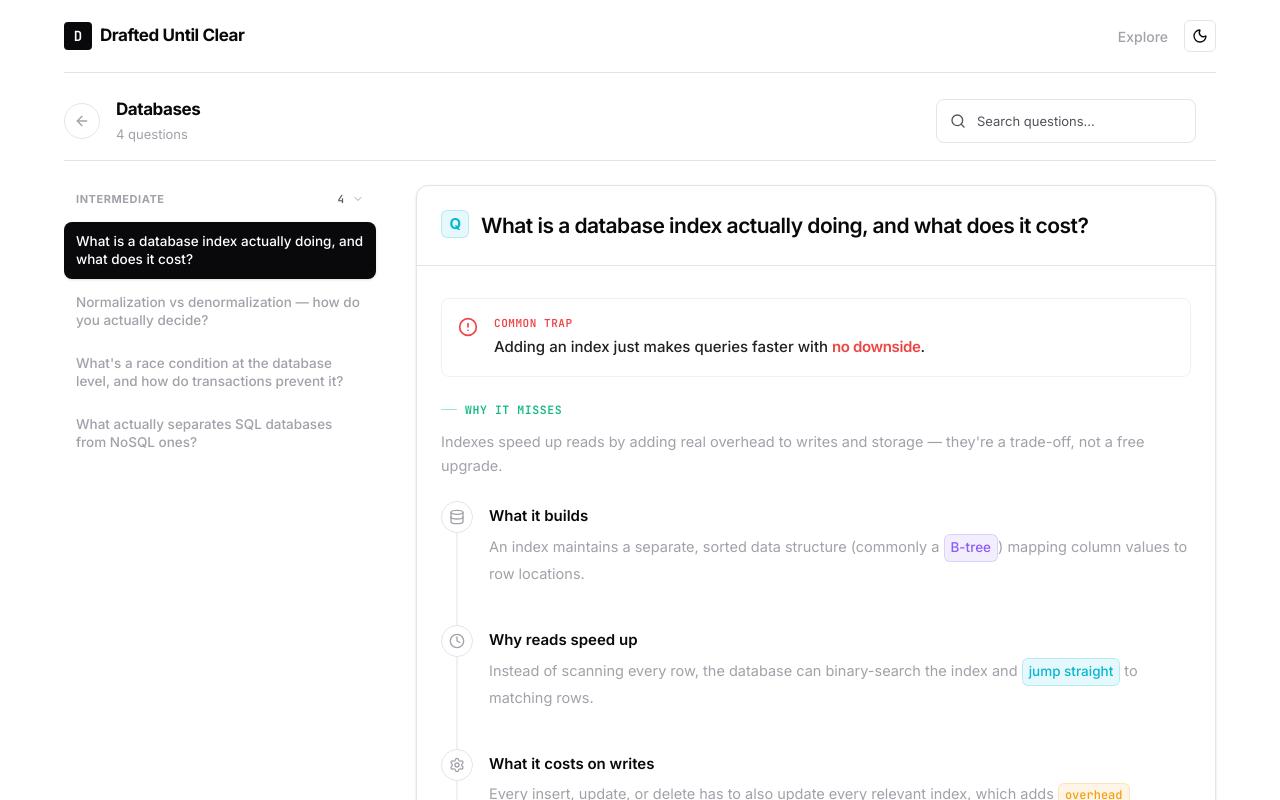
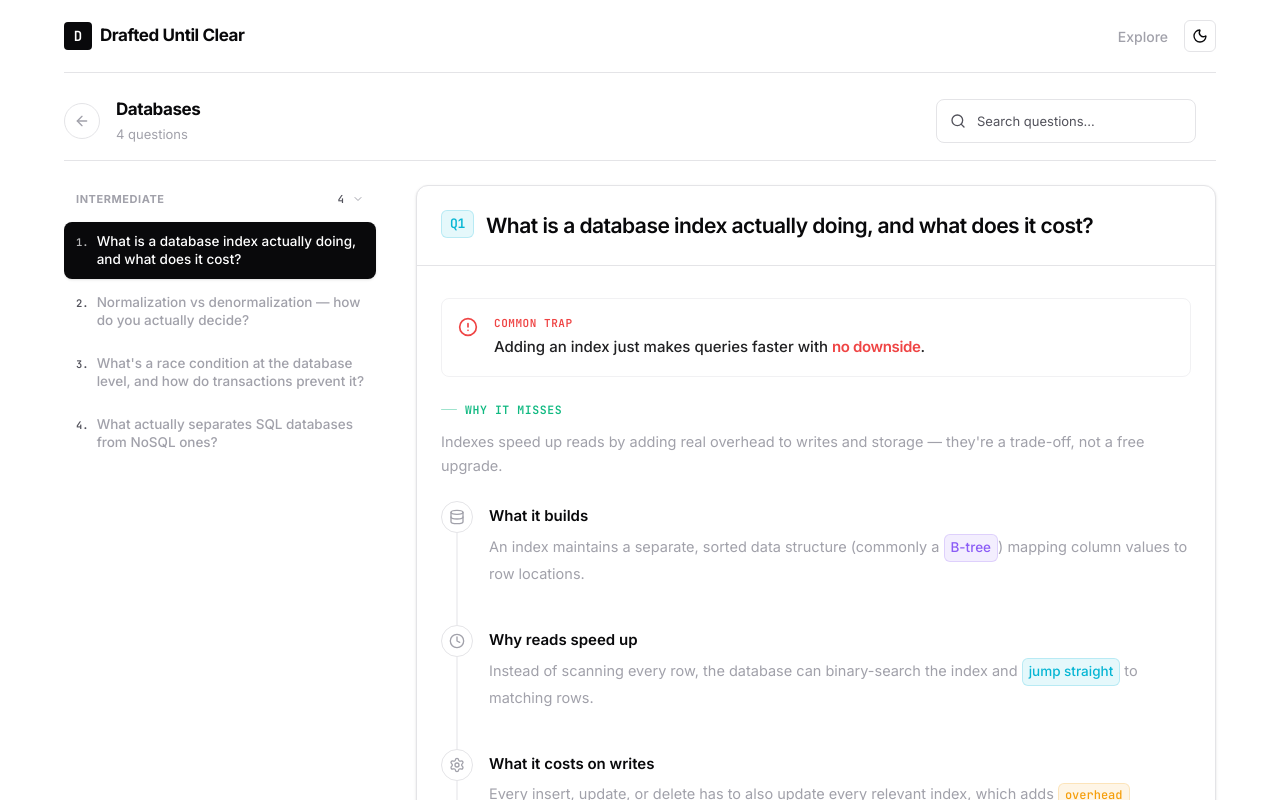
Before and after one commit to ihssmaheel-dev/drafted-until-clear, a Next.js app: page /categories/db in a window 1280 px wide. Shown: the top 800 px of the page. Built offline with nearby package versions, Linux system fonts and the light colour scheme.

Commit message:
feat: add highly styled question numbers to the sidebar and answer panel headers

```diff
--- a/src/components/categories/category-view.tsx
+++ b/src/components/categories/category-view.tsx
@@ -138,13 +138,19 @@ export function CategoryView({ category, questions }: CategoryViewProps) {
                                 }
                               }}
                               className={cn(
-                                "text-left px-3 py-2.5 rounded-lg text-[13.5px] leading-snug font-medium transition-all cursor-pointer",
+                                "flex items-start gap-2 text-left px-3 py-2.5 rounded-lg text-[13.5px] leading-snug font-medium transition-all cursor-pointer",
                                 isActive
                                   ? "bg-foreground text-background shadow-sm"
                                   : "text-text-muted hover:bg-secondary hover:text-foreground"
                               )}
                             >
-                              {q.q}
+                              <span className={cn(
+                                "font-mono text-[10.5px] font-bold mt-[3px] shrink-0",
+                                isActive ? "opacity-70" : "text-text-faint group-hover:text-text-muted"
+                              )}>
+                                {questions.findIndex(orig => orig.id === q.id) + 1}.
+                              </span>
+                              <span>{q.q}</span>
                             </button>
                           );
                         })}
@@ -158,7 +164,10 @@ export function CategoryView({ category, questions }: CategoryViewProps) {
               <div className="flex-1 min-w-0 block w-full pb-10">
                 <AnimatePresence mode="wait">
                   {activeQuestion && (
-                    <QuestionCard question={activeQuestion} />
+                    <QuestionCard
+                      question={activeQuestion}
+                      index={questions.findIndex(q => q.id === activeQuestion.id) + 1}
+                    />
                   )}
                 </AnimatePresence>
               </div>
--- a/src/components/questions/question-card.tsx
+++ b/src/components/questions/question-card.tsx
@@ -11,6 +11,7 @@ import { cn } from "@/lib/utils";
 
 interface QuestionCardProps {
   question: Question;
+  index?: number;
 }
 
 import { MDXRemote } from "next-mdx-remote";
@@ -47,7 +48,7 @@ const components = {
   ),
 };
 
-export function QuestionCard({ question }: QuestionCardProps) {
+export function QuestionCard({ question, index }: QuestionCardProps) {
   return (
     <motion.article
       key={question.id}
@@ -59,8 +60,8 @@ export function QuestionCard({ question }: QuestionCardProps) {
     >
       <div className="flex flex-col gap-3 p-5 sm:p-6 border-b border-border bg-card">
         <h2 className="font-sans text-[19px] sm:text-[21px] font-semibold tracking-tight text-foreground leading-snug flex items-start gap-3">
-          <span className="flex size-7 shrink-0 items-center justify-center rounded-md bg-cyan/10 text-[15px] font-bold text-cyan border border-cyan/20">
-            Q
+          <span className="flex h-7 shrink-0 items-center justify-center rounded-md bg-cyan/10 px-2 min-w-7 text-[13px] font-bold text-cyan border border-cyan/20 font-mono tracking-tight">
+            Q{index !== undefined ? index : ""}
           </span>
           <span className="mt-0.5">{question.q}</span>
         </h2>
```
